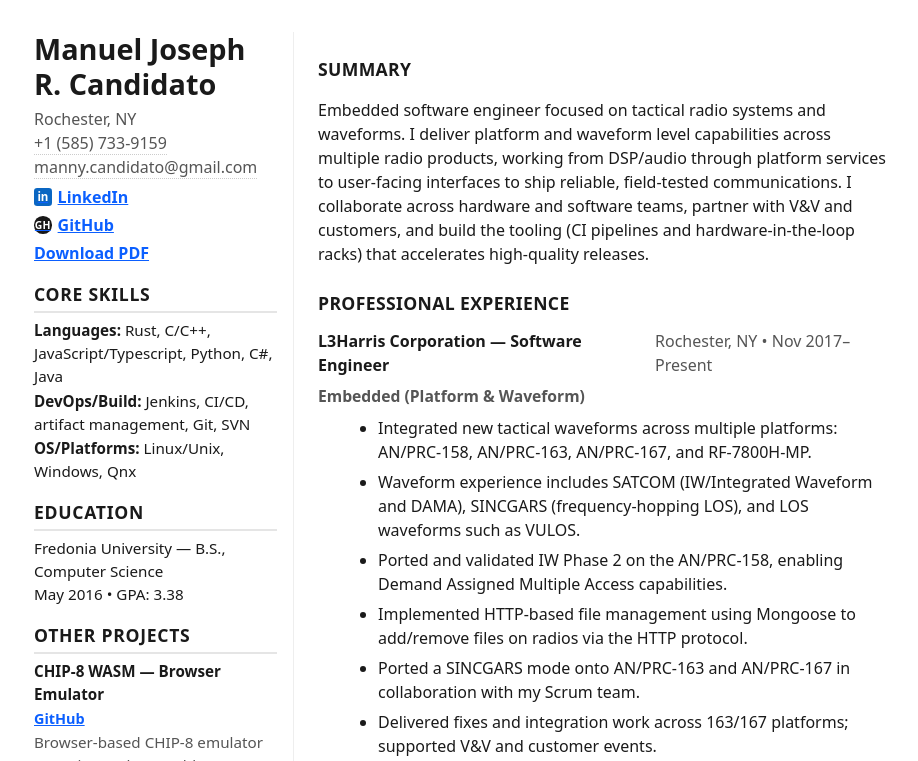
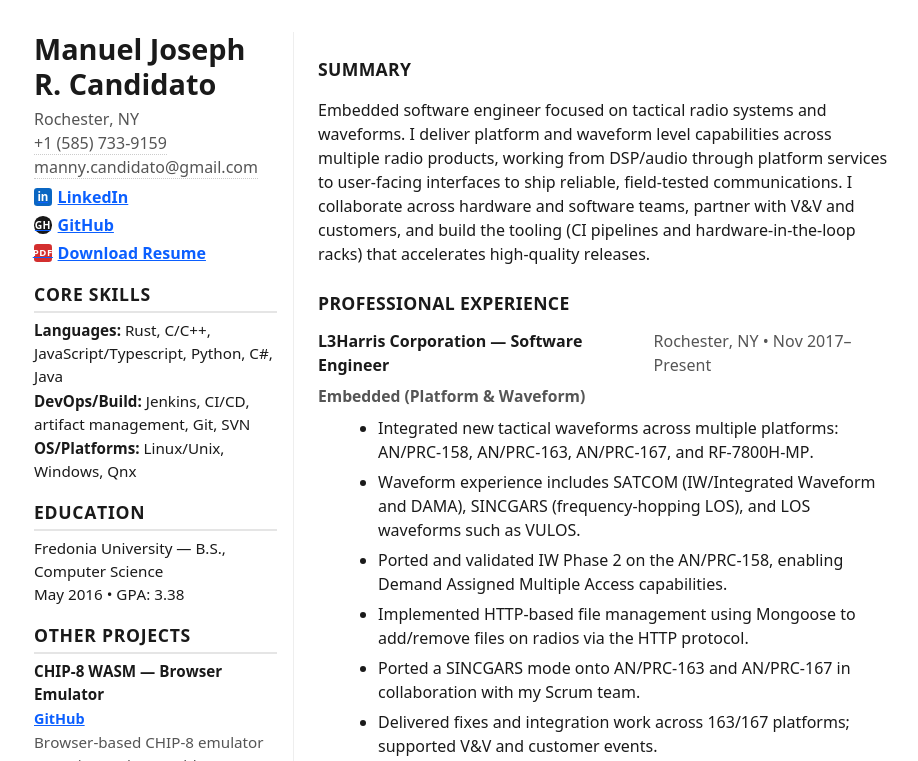
Before and after one commit to Mnmbrane/Resume, a plain HTML site: page index.html in a window 1280 px wide. Both pictures are taken after a click on the link "Download Resume". Shown: the top 761 px of the page, without its empty margins (176-1094 px from the left). Drawn offline with Linux system fonts and the light colour scheme.

Commit message:
Fix wrapping weirdness

```diff
--- a/index.html
+++ b/index.html
@@ -19,7 +19,7 @@
           <div class="links">
             <a href="https://linkedin.com/in/manuel-joseph-candidato" target="_blank" rel="noopener" aria-label="LinkedIn" class="with-icon linkedin"><span class="icon icon-linkedin" aria-hidden="true"></span>LinkedIn</a>
             <a href="https://github.com/Mnmbrane/" target="_blank" rel="noopener" aria-label="GitHub" class="with-icon github"><span class="icon icon-github" aria-hidden="true"></span>GitHub</a>
-            <a href="#" id="download-pdf" class="with-icon pdf"><span class="icon icon-pdf" aria-hidden="true"></span>Download Resume</a>
+            <a href="#" id="download-pdf" class="with-icon pdf"><span class="icon icon-pdf" aria-hidden="true"></span><span class="label">Download Resume</span></a>
           </div>
           <section class="sidebar-block">
             <h2>Core Skills</h2>
@@ -95,11 +95,11 @@
           </div>
           <h4>Embedded (Platform &amp; Waveform)</h4>
           <ul>
-            <li>Integrated new tactical waveforms across multiple platforms: AN/PRC-158, AN/PRC-163, AN/PRC-167, and RF-7800H-MP.</li>
+            <li>Integrated new tactical waveforms across multiple platforms: <span class="nb">AN/PRC&#8209;158</span>, <span class="nb">AN/PRC&#8209;163</span>, <span class="nb">AN/PRC&#8209;167</span>, and <span class="nb">RF&#8209;7800H&#8209;MP</span>.</li>
             <li>Waveform experience includes SATCOM (IW/Integrated Waveform and DAMA), SINCGARS (frequency-hopping LOS), and LOS waveforms such as VULOS.</li>
-            <li>Ported and validated IW Phase 2 on the AN/PRC-158, enabling Demand Assigned Multiple Access capabilities.</li>
+            <li>Ported and validated IW Phase 2 on the <span class="nb">AN/PRC&#8209;158</span>, enabling Demand Assigned Multiple Access capabilities.</li>
             <li>Implemented HTTP-based file management using Mongoose to add/remove files on radios via the HTTP protocol.</li>
-            <li>Ported a SINCGARS mode onto AN/PRC-163 and AN/PRC-167 in collaboration with my Scrum team.</li>
+            <li>Ported a SINCGARS mode onto <span class="nb">AN/PRC&#8209;163</span> and <span class="nb">AN/PRC&#8209;167</span> in collaboration with my Scrum team.</li>
             <li>Delivered fixes and integration work across 163/167 platforms; supported V&amp;V and customer events.</li>
             <li>Implemented end-to-end features spanning platform, DSP, BSP, audio, and related subsystems.</li>
             <li>Reworked GNU Make packaging/build logic to improve maintainability and build consistency.</li>
@@ -140,11 +140,14 @@
         var el = document.querySelector('main.page');
         var link = byId('download-pdf');
         if (!el || !link) return;
-        link.textContent = 'Generating…';
+        document.body.classList.add('pdf-mode');
+        var label = link.querySelector('.label');
+        if (label) { label.textContent = 'Generating…'; }
         link.setAttribute('aria-busy', 'true');
         var done = function () {
-          link.textContent = 'Download PDF';
+          if (label) { label.textContent = 'Download Resume'; }
           link.removeAttribute('aria-busy');
+          document.body.classList.remove('pdf-mode');
         };
         if (window.html2pdf) {
           var opt = {
--- a/style.css
+++ b/style.css
@@ -12,6 +12,9 @@ body {
   color: var(--text);
   line-height: 1.5;
   background: #fff;
+  /* Improve html2pdf canvas text stability */
+  font-kerning: none;
+  font-feature-settings: "liga" 0, "clig" 0;
 }
 
 .page {
@@ -29,6 +32,7 @@ body {
 .links { color: var(--muted); margin-top: 6px; }
 .links a { color: var(--accent); text-decoration: underline; display: block; margin: 4px 0; font-weight: 600; }
 .links a:hover { text-decoration: underline; }
+.pdf-mode .links, .pdf-mode .project-links { display: none !important; }
 .links .with-icon { display: flex; align-items: center; gap: 6px; }
 .icon { display: inline-flex; align-items: center; justify-content: center; width: 1.1em; height: 1.1em; border-radius: 0.2em; line-height: 1; }
 .icon-linkedin { background: #0A66C2; color: #fff; font-weight: 800; font-family: system-ui, -apple-system, Segoe UI, Roboto, Helvetica, Arial, sans-serif; }
@@ -69,6 +73,15 @@ ul { margin: 8px 0 0 20px; }
 ul.compact { margin: 6px 0 0 18px; }
 li { margin: 6px 0; }
 
+/* Avoid odd hyphen/number splits in PDF rendering */
+.content, .role li, .role-head, p {
+  hyphens: none;
+  word-break: keep-all;
+  overflow-wrap: normal;
+}
+/* Keep model numbers and identifiers intact */
+.nb { white-space: nowrap; }
+
 .role { margin: 12px 0 16px; }
 .role-head { display: flex; justify-content: space-between; gap: 16px; color: var(--muted); }
 .role-head h3 { color: var(--text); }
@@ -85,6 +98,14 @@ li { margin: 6px 0; }
   .page { max-width: none; margin: 0; padding: 0; }
   a { color: inherit; text-decoration: none; }
   .footer .note { display: none; }
+  /* Hide links when printing */
+  .links, .project-links { display: none !important; }
+  /* Reinforce text rendering rules for print */
+  .content, .role li, .role-head, p {
+    hyphens: none;
+    word-break: keep-all;
+    overflow-wrap: normal;
+  }
   .layout { display: flex; gap: 18px; }
   .sidebar { flex: 0 0 240px; max-width: 240px; border-right: 1px solid #ddd; padding-right: 12px; }
   .content { flex: 1 1 auto; }
```
